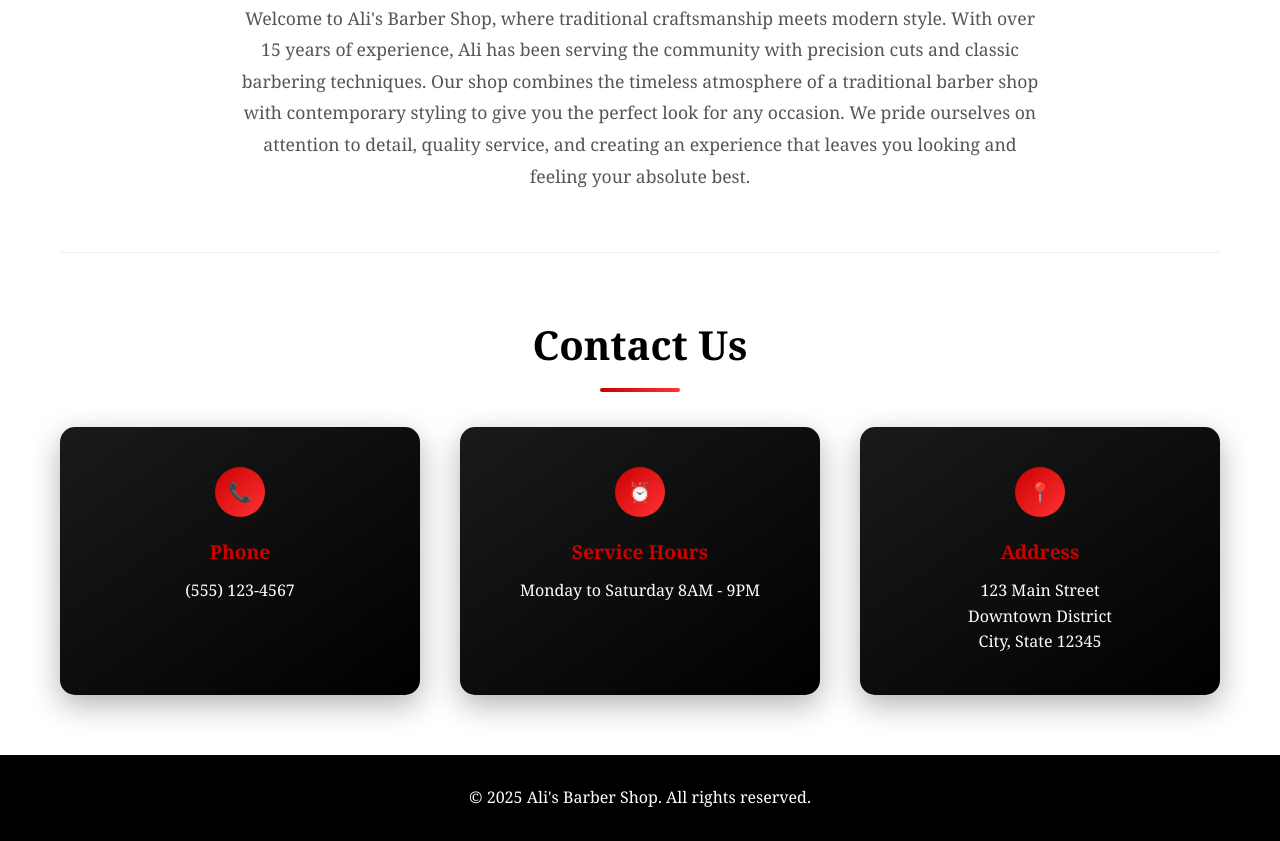
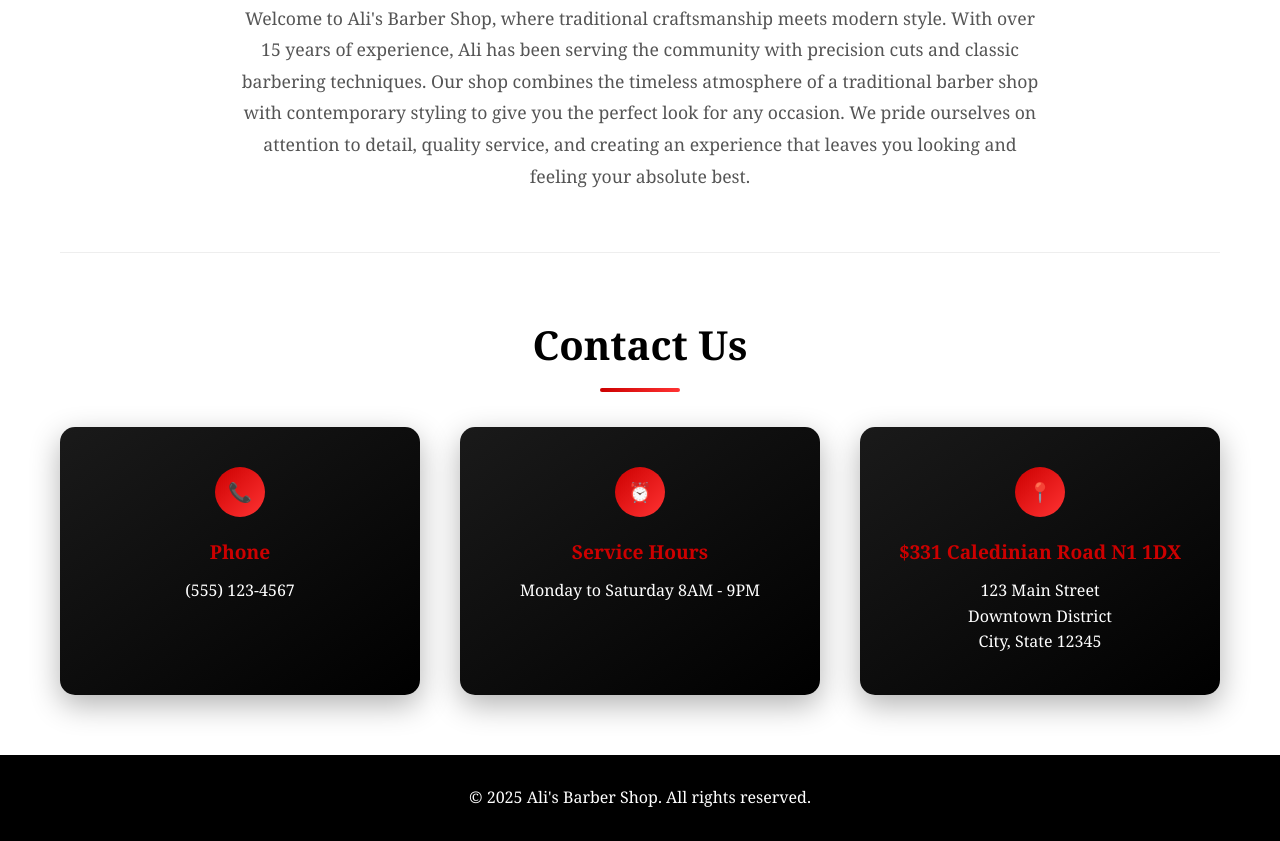
Before and after one commit to Algabeyre/barber, a plain HTML site: page index.html in a window 1280 px wide. Shown: the part 1032-1873 px from the top of the page. Drawn offline with Linux system fonts and the light colour scheme.

Commit message:
Update index.html

```diff
--- a/index.html
+++ b/index.html
@@ -553,7 +553,7 @@
                     </div>
                     <div class="contact-item">
                         <div class="contact-icon">📍</div>
-                        <div class="contact-label">Address</div>
+                        <div class="contact-label">$331 Caledinian Road N1 1DX </div>
                         <div class="contact-info">
                             123 Main Street<br>
                             Downtown District<br>
```
